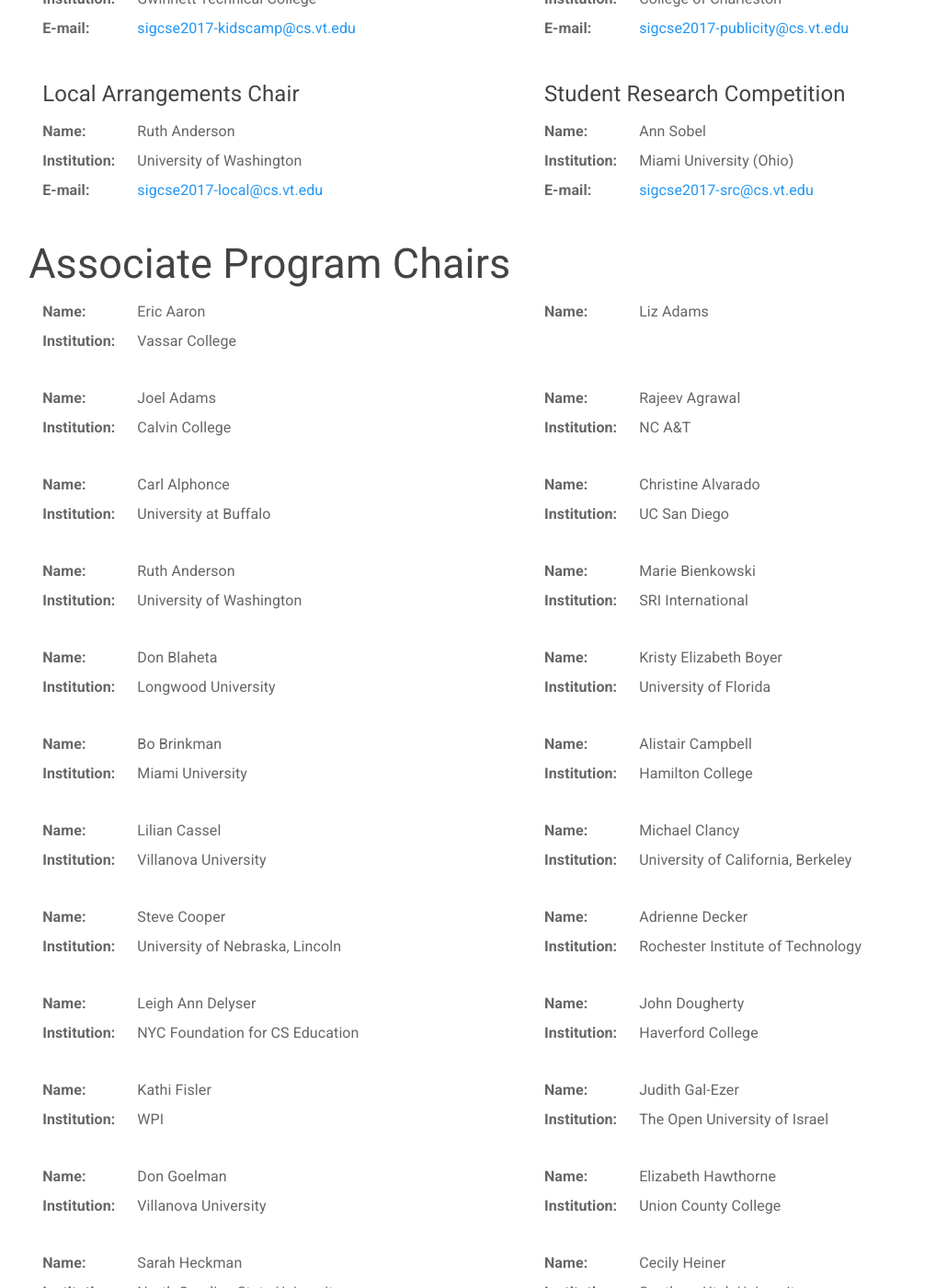
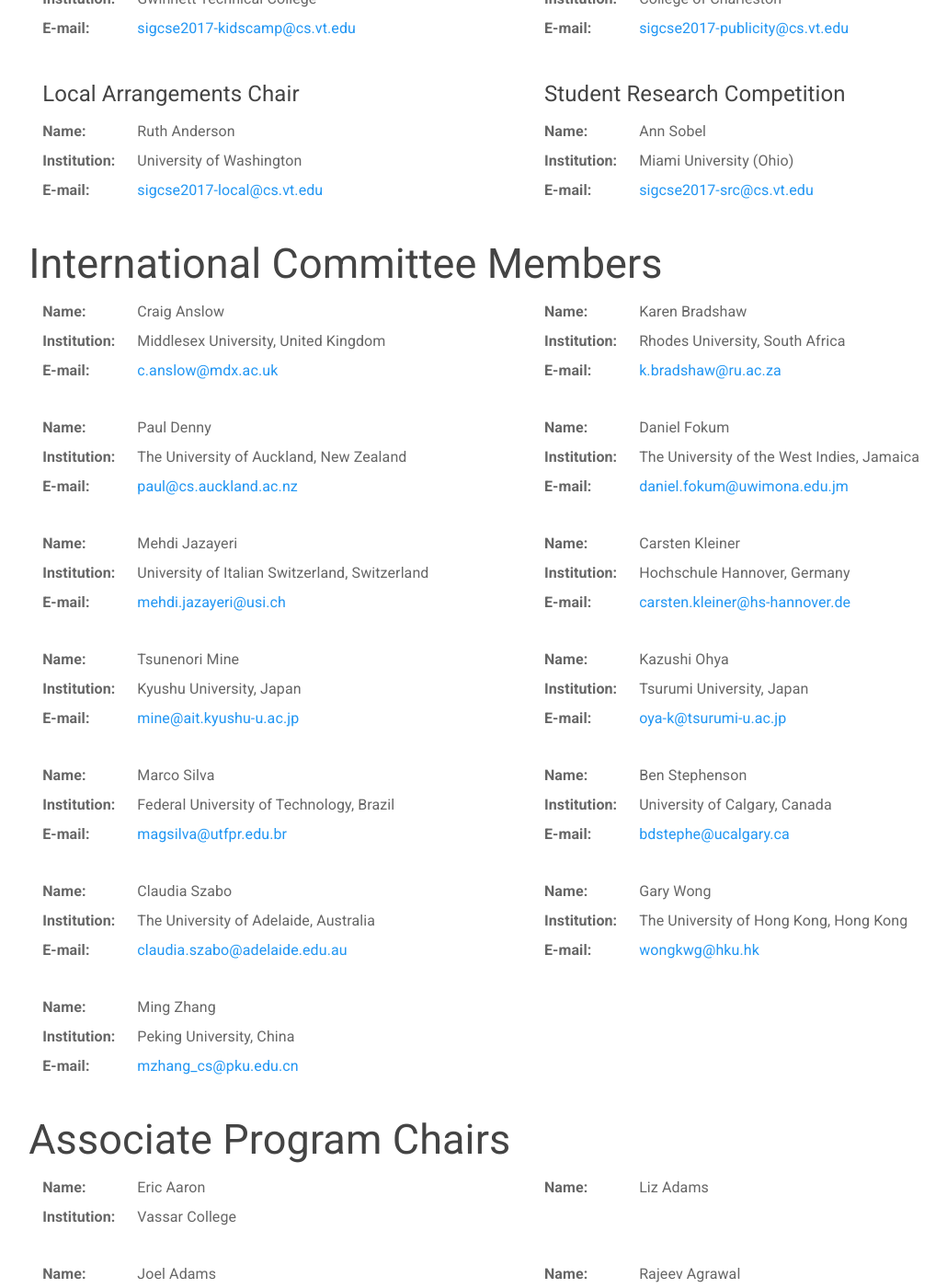
Before and after one commit to sigcsets/sigcse2017, a Jekyll site: the page built from info/committees.md, in a window 1280 px wide and 1400 px high, scrolled down 3047 px. Shown: the whole window at 92% size, without its empty margins (63-1093 px from the left). Built offline with Jekyll 4.4.1, drawn with Linux system fonts in a browser that asks for light colours.

Commit message:
Adds international, fixes anchors
This commit adds the international committee members to the committee page, and fixes the anchors on the hotels page.

```diff
--- a/_data/committees.yaml
+++ b/_data/committees.yaml
@@ -172,6 +172,60 @@
     inst:  Miami University (Ohio)
     email: sigcse2017-src@cs.vt.edu
 
+
+- name: International Committee Members
+  members:
+    - name: "Craig Anslow"
+      inst: "Middlesex University, United Kingdom"
+      email: "c.anslow@mdx.ac.uk"
+
+    - name: "Karen Bradshaw"
+      inst: "Rhodes University, South Africa"
+      email: "k.bradshaw@ru.ac.za"
+
+    - name: "Paul Denny"
+      inst: "The University of Auckland, New Zealand"
+      email: "paul@cs.auckland.ac.nz"
+
+    - name: "Daniel Fokum"
+      inst: "The University of the West Indies, Jamaica"
+      email: "daniel.fokum@uwimona.edu.jm"
+
+    - name: "Mehdi Jazayeri"
+      inst: "University of Italian Switzerland, Switzerland"
+      email: "mehdi.jazayeri@usi.ch"
+
+    - name: "Carsten Kleiner"
+      inst: "Hochschule Hannover, Germany"
+      email: "carsten.kleiner@hs-hannover.de"
+
+    - name: "Tsunenori Mine"
+      inst: "Kyushu University, Japan"
+      email: "mine@ait.kyushu-u.ac.jp"
+
+    - name: "Kazushi Ohya"
+      inst: "Tsurumi University, Japan"
+      email: "oya-k@tsurumi-u.ac.jp"
+
+    - name: "Marco Silva"
+      inst: "Federal University of Technology, Brazil"
+      email: "magsilva@utfpr.edu.br"
+
+    - name: "Ben Stephenson"
+      inst: "University of Calgary, Canada"
+      email: "bdstephe@ucalgary.ca"
+
+    - name: "Claudia Szabo"
+      inst: "The University of Adelaide, Australia"
+      email: "claudia.szabo@adelaide.edu.au"
+
+    - name: "Gary Wong"
+      inst: "The University of Hong Kong, Hong Kong"
+      email: "wongkwg@hku.hk"
+
+    - name: "Ming Zhang"
+      inst: "Peking University, China"
+      email: "mzhang_cs@pku.edu.cn"
 
 - name: Associate Program Chairs
   members:
--- a/_data/topnav.yaml
+++ b/_data/topnav.yaml
@@ -41,9 +41,9 @@
     - name: Program
       link: /info/program.html
     - name: Rates and Registration
-      link: /attendees/index.html\#registering
+      link: /attendees/index.html#registration-rates
     - name: Hotels
-      link: /attendees/index.html\#reserving
+      link: /attendees/index.html#reserving-a-room
     # - name: Online Registration
     #   link: \#
     - name: Student Volunteers
@@ -102,5 +102,7 @@
       link: /info/committees.html#ProgramCo-Chairs
     - name: Organizing Committee
       link: /info/committees.html#OrganizingCommittee
+    - name: International Committee
+      link: /info/committees.html#InternationalCommitteeMembers
     - name: Associate Program Chairs
       link: /info/committees.html#ProgramCommittee
```
